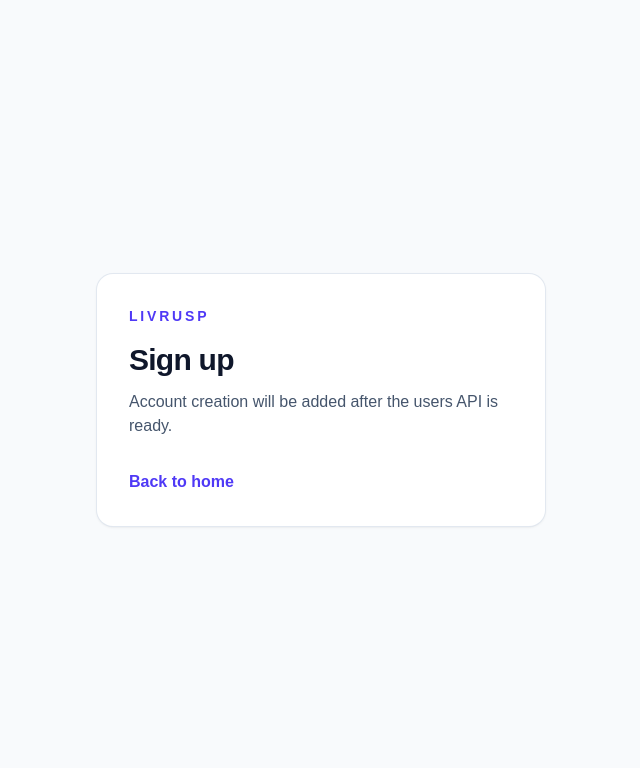
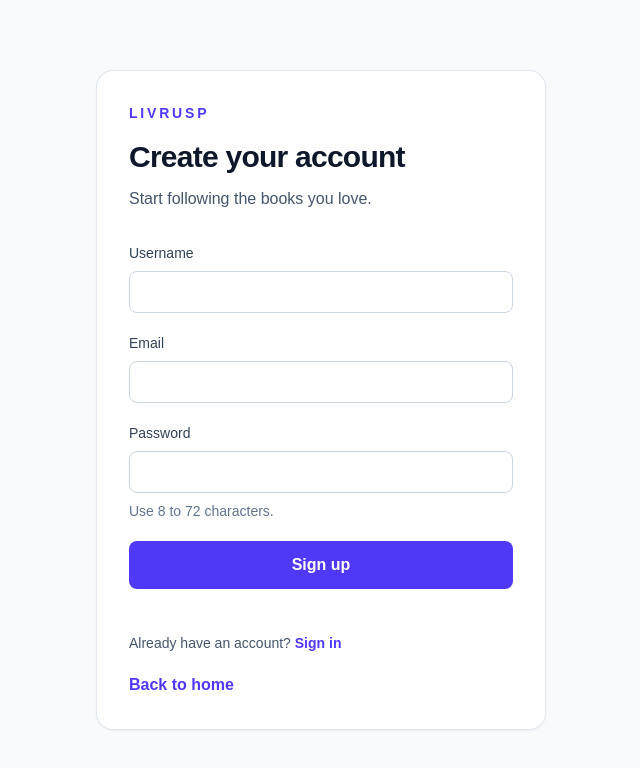
Before and after one commit to diegofa2004/proj-lab-eng-soft, a Next.js app in the folder frontend/: page /signup in a window 1280 px wide. Shown: the top 768 px of the page, without its empty margins (319-959 px from the left). Built offline with nearby package versions, Linux system fonts and the light colour scheme.

Commit message:
feat: enhance login and signup forms with validation and user feedback

```diff
--- a/frontend/app/login/page.tsx
+++ b/frontend/app/login/page.tsx
@@ -1,13 +1,89 @@
+"use client";
+
 import Link from "next/link";
+import { type FormEvent, useState } from "react";
+
+type FormStatus = "idle" | "submitting" | "success" | "error";
 
 export default function LoginPage() {
+  const [formStatus, setFormStatus] = useState<FormStatus>("idle");
+
+  function handleSubmit(event: FormEvent<HTMLFormElement>) {
+    event.preventDefault();
+
+    if (!event.currentTarget.checkValidity()) {
+      setFormStatus("error");
+      event.currentTarget.reportValidity();
+      return;
+    }
+
+    setFormStatus("submitting");
+    window.setTimeout(() => setFormStatus("success"), 300);
+  }
+
+  const isSubmitting = formStatus === "submitting";
+
   return (
     <main className="flex min-h-screen items-center justify-center bg-slate-50 px-6 text-slate-900">
       <section className="w-full max-w-md rounded-2xl bg-white p-8 shadow-sm ring-1 ring-slate-200">
         <p className="text-sm font-semibold uppercase tracking-[0.2em] text-indigo-600">LivrUSP</p>
         <h1 className="mt-4 text-3xl font-bold tracking-tight">Sign in</h1>
-        <p className="mt-3 text-slate-600">The sign-in form will be added in a later step.</p>
-        <Link className="mt-8 inline-block font-semibold text-indigo-600 hover:text-indigo-700" href="/">
+        <p className="mt-3 text-slate-600">Enter your account details to continue.</p>
+
+        <form className="mt-8 space-y-5" noValidate onSubmit={handleSubmit}>
+          <div>
+            <label className="block text-sm font-medium text-slate-700" htmlFor="username">
+              Username
+            </label>
+            <input
+              autoComplete="username"
+              className="mt-2 w-full rounded-lg border border-slate-300 px-3 py-2 text-slate-900 outline-none transition focus:border-indigo-600 focus:ring-2 focus:ring-indigo-200"
+              id="username"
+              maxLength={50}
+              minLength={1}
+              name="username"
+              required
+              type="text"
+            />
+          </div>
+
+          <div>
+            <label className="block text-sm font-medium text-slate-700" htmlFor="password">
+              Password
+            </label>
+            <input
+              autoComplete="current-password"
+              className="mt-2 w-full rounded-lg border border-slate-300 px-3 py-2 text-slate-900 outline-none transition focus:border-indigo-600 focus:ring-2 focus:ring-indigo-200"
+              id="password"
+              maxLength={72}
+              minLength={1}
+              name="password"
+              required
+              type="password"
+            />
+          </div>
+
+          <button
+            className="w-full rounded-lg bg-indigo-600 px-4 py-3 font-semibold text-white transition hover:bg-indigo-700 disabled:cursor-not-allowed disabled:bg-indigo-400"
+            disabled={isSubmitting}
+            type="submit"
+          >
+            {isSubmitting ? "Signing in..." : "Sign in"}
+          </button>
+
+          <p aria-live="polite" className="text-sm" role="status">
+            {formStatus === "error" && "Please correct the highlighted fields."}
+            {formStatus === "success" && "Your sign-in details are ready to be sent to the API."}
+          </p>
+        </form>
+
+        <p className="mt-6 text-sm text-slate-600">
+          New to LivrUSP?{" "}
+          <Link className="font-semibold text-indigo-600 hover:text-indigo-700" href="/signup">
+            Create an account
+          </Link>
+        </p>
+        <Link className="mt-5 inline-block font-semibold text-indigo-600 hover:text-indigo-700" href="/">
           Back to home
         </Link>
       </section>
--- a/frontend/app/signup/page.tsx
+++ b/frontend/app/signup/page.tsx
@@ -1,13 +1,105 @@
+"use client";
+
 import Link from "next/link";
+import { type FormEvent, useState } from "react";
+
+type FormStatus = "idle" | "submitting" | "success" | "error";
 
 export default function SignupPage() {
+  const [formStatus, setFormStatus] = useState<FormStatus>("idle");
+
+  function handleSubmit(event: FormEvent<HTMLFormElement>) {
+    event.preventDefault();
+
+    if (!event.currentTarget.checkValidity()) {
+      setFormStatus("error");
+      event.currentTarget.reportValidity();
+      return;
+    }
+
+    setFormStatus("submitting");
+    window.setTimeout(() => setFormStatus("success"), 300);
+  }
+
+  const isSubmitting = formStatus === "submitting";
+
   return (
-    <main className="flex min-h-screen items-center justify-center bg-slate-50 px-6 text-slate-900">
+    <main className="flex min-h-screen items-center justify-center bg-slate-50 px-6 py-10 text-slate-900">
       <section className="w-full max-w-md rounded-2xl bg-white p-8 shadow-sm ring-1 ring-slate-200">
         <p className="text-sm font-semibold uppercase tracking-[0.2em] text-indigo-600">LivrUSP</p>
-        <h1 className="mt-4 text-3xl font-bold tracking-tight">Sign up</h1>
-        <p className="mt-3 text-slate-600">Account creation will be added after the users API is ready.</p>
-        <Link className="mt-8 inline-block font-semibold text-indigo-600 hover:text-indigo-700" href="/">
+        <h1 className="mt-4 text-3xl font-bold tracking-tight">Create your account</h1>
+        <p className="mt-3 text-slate-600">Start following the books you love.</p>
+
+        <form className="mt-8 space-y-5" noValidate onSubmit={handleSubmit}>
+          <div>
+            <label className="block text-sm font-medium text-slate-700" htmlFor="username">
+              Username
+            </label>
+            <input
+              autoComplete="username"
+              className="mt-2 w-full rounded-lg border border-slate-300 px-3 py-2 text-slate-900 outline-none transition focus:border-indigo-600 focus:ring-2 focus:ring-indigo-200"
+              id="username"
+              maxLength={50}
+              minLength={3}
+              name="username"
+              required
+              type="text"
+            />
+          </div>
+
+          <div>
+            <label className="block text-sm font-medium text-slate-700" htmlFor="email">
+              Email
+            </label>
+            <input
+              autoComplete="email"
+              className="mt-2 w-full rounded-lg border border-slate-300 px-3 py-2 text-slate-900 outline-none transition focus:border-indigo-600 focus:ring-2 focus:ring-indigo-200"
+              id="email"
+              maxLength={320}
+              name="email"
+              required
+              type="email"
+            />
+          </div>
+
+          <div>
+            <label className="block text-sm font-medium text-slate-700" htmlFor="password">
+              Password
+            </label>
+            <input
+              autoComplete="new-password"
+              className="mt-2 w-full rounded-lg border border-slate-300 px-3 py-2 text-slate-900 outline-none transition focus:border-indigo-600 focus:ring-2 focus:ring-indigo-200"
+              id="password"
+              maxLength={72}
+              minLength={8}
+              name="password"
+              required
+              type="password"
+            />
+            <p className="mt-2 text-sm text-slate-500">Use 8 to 72 characters.</p>
+          </div>
+
+          <button
+            className="w-full rounded-lg bg-indigo-600 px-4 py-3 font-semibold text-white transition hover:bg-indigo-700 disabled:cursor-not-allowed disabled:bg-indigo-400"
+            disabled={isSubmitting}
+            type="submit"
+          >
+            {isSubmitting ? "Creating account..." : "Sign up"}
+          </button>
+
+          <p aria-live="polite" className="text-sm" role="status">
+            {formStatus === "error" && "Please correct the highlighted fields."}
+            {formStatus === "success" && "Your account details are ready to be sent to the API."}
+          </p>
+        </form>
+
+        <p className="mt-6 text-sm text-slate-600">
+          Already have an account?{" "}
+          <Link className="font-semibold text-indigo-600 hover:text-indigo-700" href="/login">
+            Sign in
+          </Link>
+        </p>
+        <Link className="mt-5 inline-block font-semibold text-indigo-600 hover:text-indigo-700" href="/">
           Back to home
         </Link>
       </section>
```
